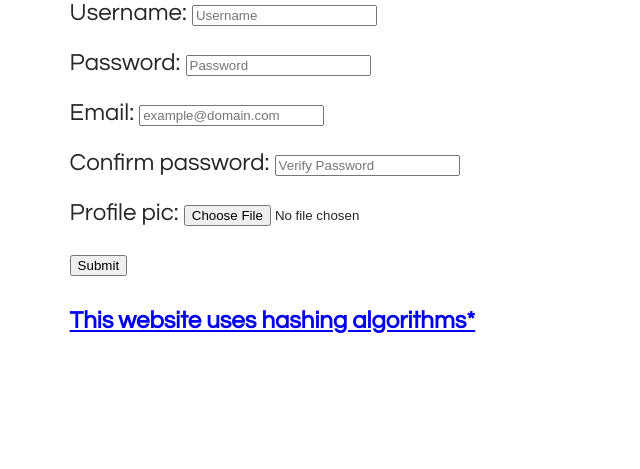
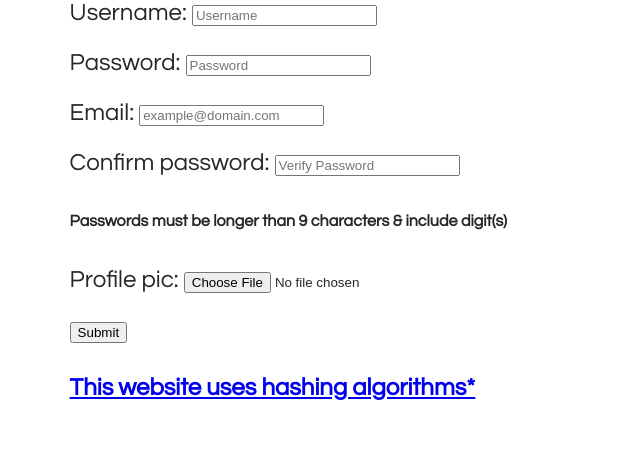
Before and after one commit to andrewbrase/django_website, a Django app: page /basic_app/Register/ in a window 1280 px wide. Shown: the part 290-759 px from the top of the page, without its empty margins (0-640 px from the left). Run offline with Django 4.2, Linux system fonts and the light colour scheme.

Commit message:
added min pass length

```diff
--- a/ab_website/ab_website/settings.py
+++ b/ab_website/ab_website/settings.py
@@ -99,7 +99,9 @@ AUTH_PASSWORD_VALIDATORS = [
     },
     {
         'NAME': 'django.contrib.auth.password_validation.MinimumLengthValidator',
-        'OPTIONS': {'min_length':10}
+        'OPTIONS': {
+            'min_length': 9,
+        }
     },
     {
         'NAME': 'django.contrib.auth.password_validation.CommonPasswordValidator',
--- a/ab_website/templates/basic_app/register.html
+++ b/ab_website/templates/basic_app/register.html
@@ -19,7 +19,7 @@
     <form method="POST" enctype="multipart/form-data">
         {% csrf_token %}
         {{ user_form.as_p }}
-
+        <h6>Passwords must be longer than 9 characters & include digit(s)</h6>
         {{ profile_form.as_p }}
 
         <input type="submit" value="Submit">
--- a/basic_app/forms.py
+++ b/basic_app/forms.py
@@ -24,6 +24,11 @@ class UserForm(forms.ModelForm):
                 "Passwords to not match, please try again"
             )
 
+        if len(password) < 9 or any(char.isdigit() for char in password) != True:
+            raise forms.ValidationError(
+                'Passwords must be longer than 9 characters & include digit(s)'
+            )
+
     def clean_botcatcher(self):
         botcatcher = self.cleaned_data['botcatcher']
         if len(botcatcher) > 0:
```
Also changed, not shown: ab_website/db.sqlite3, ab_website/templates/basic_app/recover.html (added).
